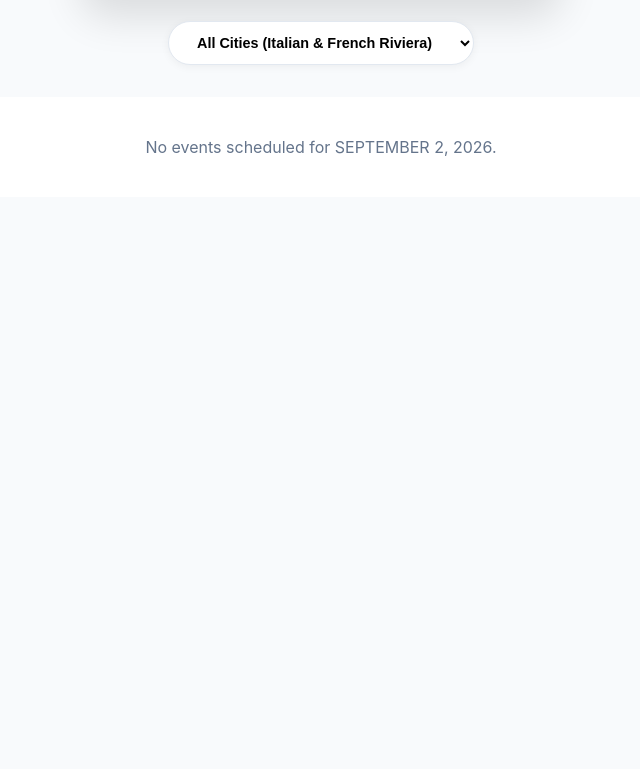
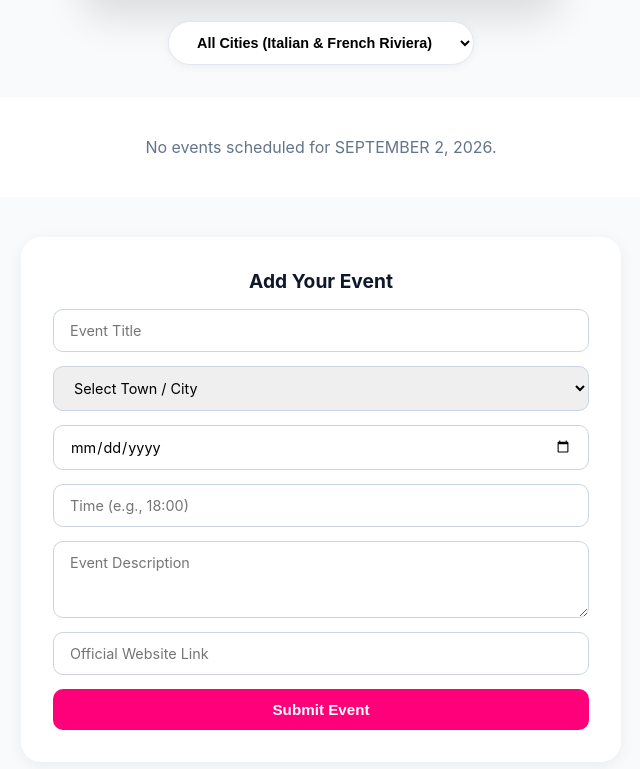
Before and after one commit to inside-riviera/inside-riviera, a plain HTML site: page index.html in a window 1280 px wide. Shown: the part 671-1440 px from the top of the page, without its empty margins (319-959 px from the left). Before the commit the page ends 908 px from the top, so only its background shows below. Drawn offline with Linux system fonts and the light colour scheme.

Commit message:
Update index.html

```diff
--- a/index.html
+++ b/index.html
@@ -195,6 +195,7 @@
       display: grid;
       grid-template-columns: repeat(auto-fill, minmax(300px, 1fr));
       gap: 24px;
+      margin-bottom: 40px;
     }
 
     .event-card {
@@ -283,6 +284,52 @@
       background: #ffffff;
       border-radius: 16px;
     }
+
+    /* Submission Form Styling */
+    .submit-section {
+      background: #ffffff;
+      border-radius: 20px;
+      padding: 32px;
+      box-shadow: 0 4px 16px rgba(0,0,0,0.06);
+      max-width: 600px;
+      margin: 0 auto;
+    }
+
+    .submit-section h2 {
+      font-size: 1.2rem;
+      margin-bottom: 16px;
+      text-align: center;
+    }
+
+    .event-form {
+      display: flex;
+      flex-direction: column;
+      gap: 14px;
+    }
+
+    .event-form input, .event-form select, .event-form textarea {
+      padding: 12px 16px;
+      border: 1px solid #cbd5e1;
+      border-radius: 10px;
+      font-size: 0.9rem;
+      outline: none;
+      font-family: inherit;
+    }
+
+    .event-form input:focus, .event-form select:focus, .event-form textarea:focus {
+      border-color: var(--accent-pink);
+    }
+
+    .submit-btn {
+      background: var(--accent-pink);
+      color: #ffffff;
+      border: none;
+      padding: 12px;
+      border-radius: 10px;
+      font-weight: bold;
+      cursor: pointer;
+      font-size: 0.95rem;
+    }
   </style>
 </head>
 <body>
@@ -292,7 +339,7 @@
     <div class="logo-badge">iR</div>
     <h1>WHAT'S ON</h1>
     <span class="highlight" id="hero-date-text">TODAY</span>
-    <p>Events, markets, and things to do across Sanremo, Bordighera, Ventimiglia, Vallecrosia al Mare, Ospedaletti, Menton, Monte Carlo, Èze sur Mer, Beaulieu sur Mer & Èze Village.</p>
+    <p>Events, markets, and things to do across Sanremo, Bordighera, Ventimiglia, Vallecrosia, Ospedaletti, Vallebona, Menton, and Monte Carlo.</p>
   </div>
 
   <div class="main-content">
@@ -320,19 +367,41 @@
         <option value="Sanremo">Sanremo</option>
         <option value="Bordighera">Bordighera</option>
         <option value="Ventimiglia">Ventimiglia</option>
-        <option value="Vallecrosia">Vallecrosia al Mare</option>
+        <option value="Vallecrosia">Vallecrosia</option>
         <option value="Ospedaletti">Ospedaletti</option>
+        <option value="Vallebona">Vallebona</option>
         <option value="Menton">Menton</option>
         <option value="Monte Carlo">Monte Carlo</option>
-        <option value="Èze sur Mer">Èze sur Mer</option>
-        <option value="Beaulieu sur Mer">Beaulieu sur Mer</option>
-        <option value="Èze Village">Èze Village</option>
       </select>
     </div>
 
     <!-- Events Cards -->
     <div class="events-grid" id="events-container">
       <!-- Cards rendered dynamically -->
+    </div>
+
+    <!-- Add Event Submission Form -->
+    <div class="submit-section">
+      <h2>Add Your Event</h2>
+      <form class="event-form" action="https://formspree.io/f/YOUR_FORMSPREE_ID" method="POST">
+        <input type="text" name="title" placeholder="Event Title" required>
+        <select name="city" required>
+          <option value="">Select Town / City</option>
+          <option value="Sanremo">Sanremo</option>
+          <option value="Bordighera">Bordighera</option>
+          <option value="Ventimiglia">Ventimiglia</option>
+          <option value="Vallecrosia">Vallecrosia</option>
+          <option value="Ospedaletti">Ospedaletti</option>
+          <option value="Vallebona">Vallebona</option>
+          <option value="Menton">Menton</option>
+          <option value="Monte Carlo">Monte Carlo</option>
+        </select>
+        <input type="date" name="date" required>
+        <input type="text" name="time" placeholder="Time (e.g., 18:00)" required>
+        <textarea name="desc" placeholder="Event Description" rows="3" required></textarea>
+        <input type="url" name="url" placeholder="Official Website Link" required>
+        <button type="submit" class="submit-btn">Submit Event</button>
+      </form>
     </div>
   </div>
 
@@ -434,7 +503,7 @@
       }
 
       filtered.forEach(event => {
-        const tag = (event.tags && event.tags.length > 0) ? event.tags[0] : "MARKET";
+        const tag = (event.tags && event.tags.length > 0) ? event.tags[0] : "EVENT";
         const cardHtml = `
           <div class="event-card">
             <div class="img-wrapper">
```
